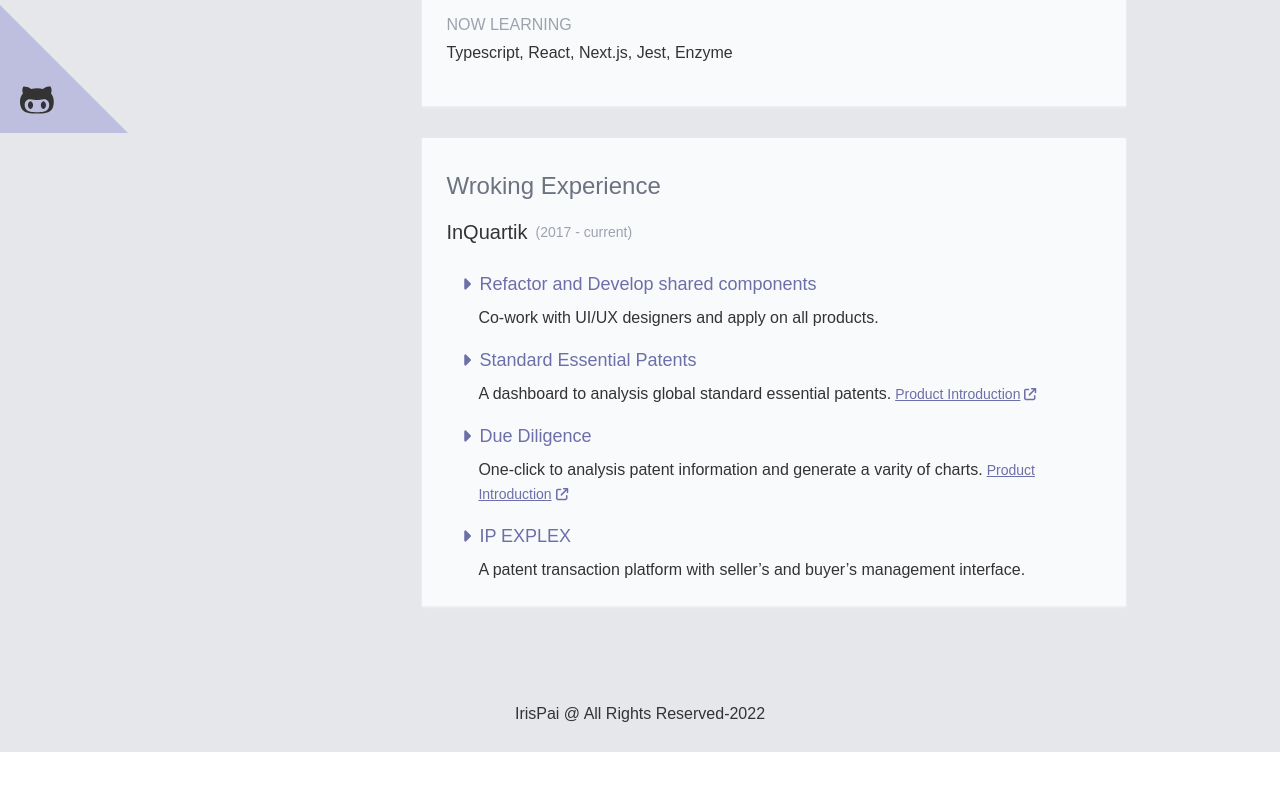
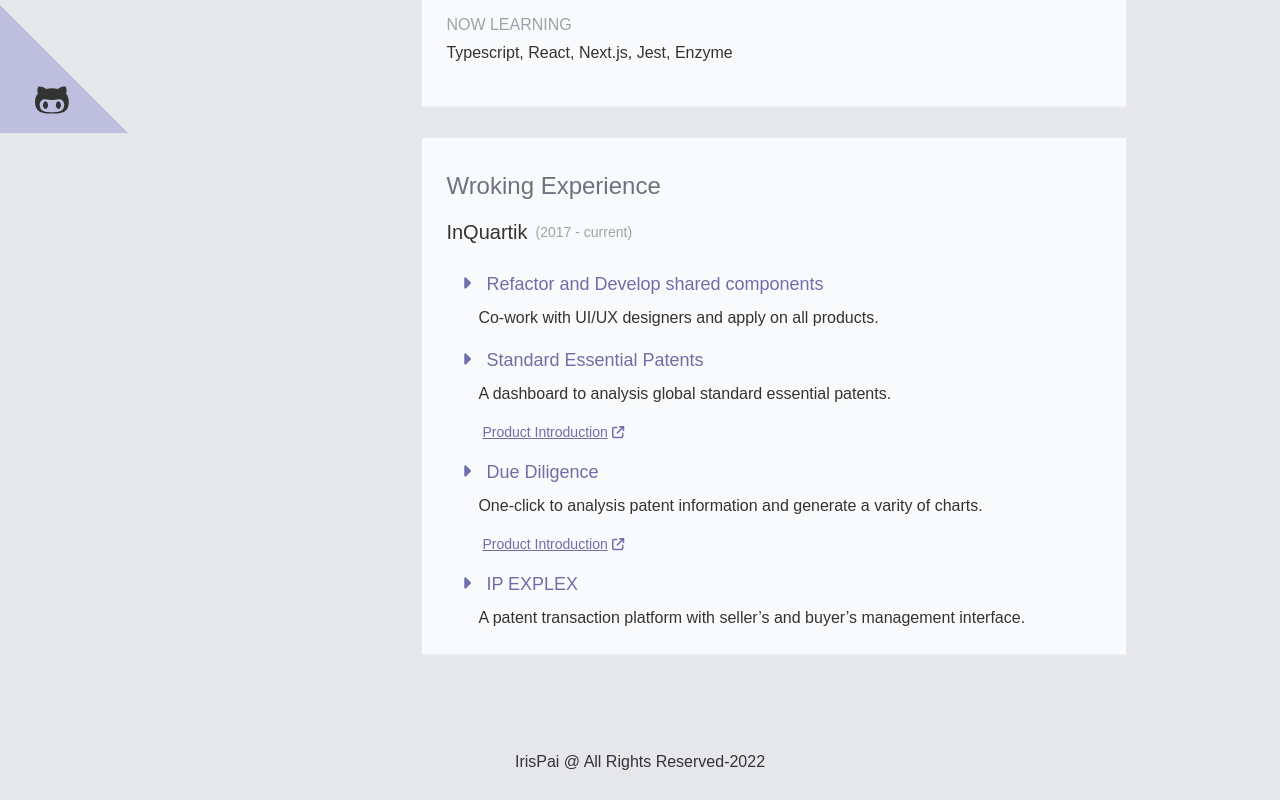
Before and after one commit to HiHiPoBang/smp-portfolio, a Next.js app: page / in a window 1280 px wide. Shown: the part 667-1467 px from the top of the page. Before the commit the page ends 1419 px from the top, so only its background shows below. Built offline with nearby package versions, Linux system fonts and the light colour scheme.

Commit message:
fix: fixed the size of fontawesome icon

```diff
--- a/components/WorkingExperience.tsx
+++ b/components/WorkingExperience.tsx
@@ -71,9 +71,11 @@ type IntroProps = {
 };
 const IntroLink = ({ link }: IntroProps) => {
   return (
-    <a className="ml-1 pt-4 text-sm underline text-secondary" href={link} target="_blank" rel="noreferrer">
+    <a className="flex ml-1 pt-4 text-sm underline text-secondary" href={link} target="_blank" rel="noreferrer">
       <span>Product Introduction</span>
-      <FontAwesomeIcon className="ml-1" size="sm" icon={['fas', 'arrow-up-right-from-square']} />
+      <span className="inline-block ml-1 w-4">
+        <FontAwesomeIcon size="sm" icon={['fas', 'arrow-up-right-from-square']} />
+      </span>
     </a>
   );
 };
@@ -83,7 +85,9 @@ type WorkingContentProps = {
 const WorkingContent = ({ children }: WorkingContentProps) => {
   return (
     <div className="flex items-center">
-      <FontAwesomeIcon className="mr-2 text-secondary" icon={['fas', 'caret-right']} />
+      <div className="mr-2 w-4 text-secondary">
+        <FontAwesomeIcon icon={['fas', 'caret-right']} />
+      </div>
       <H5 className="text-secondary">{children}</H5>
     </div>
   );
--- a/components/buttons/IconButton.tsx
+++ b/components/buttons/IconButton.tsx
@@ -13,6 +13,13 @@ type IconBtnProps = {
   $size: SizeProp;
   $variant: VariantProp;
 };
+const WIDTH_MAP = {
+  xl: 'w-16',
+  lg: 'w-14',
+  md: 'w-12',
+  sm: 'w-10',
+};
+const findWitdhStyle = (size: SizeProp) => WIDTH_MAP[size];
 const SIZE_MAP = {
   xl: 'text-4xl',
   lg: 'text-2xl',
@@ -26,6 +33,7 @@ const VARIANT_MAP = {
 };
 const findVariantStyle = (variant: VariantProp) => VARIANT_MAP[variant];
 const Button = tw.button<BtnProps>`
+  ${(props) => findWitdhStyle(props.$size)}
   ${(props) => findSizeStyle(props.$size)}
   ${(props) => findVariantStyle(props.$variant)}
 `;
--- a/pages/blog/[slug].tsx
+++ b/pages/blog/[slug].tsx
@@ -54,11 +54,15 @@ const Post: NextPage<Props> = ({ metaData, mdxSource, prevPost, nextPost }: Prop
     const linkContent = isNextPost ? (
       <span className="flex">
         {text}
-        <FontAwesomeIcon className="mt-1 ml-4" icon={['fas', iconType]} />
+        <div className="mt-0.5 w-6">
+          <FontAwesomeIcon className="mt-1 ml-4" icon={['fas', iconType]} />
+        </div>
       </span>
     ) : (
       <span className="flex">
-        <FontAwesomeIcon className="mt-1 mr-4" icon={['fas', iconType]} />
+        <div className="mt-0.5 w-6">
+          <FontAwesomeIcon className="mt-1 mr-4" icon={['fas', iconType]} />
+        </div>
         {text}
       </span>
     );
--- a/pages/blog/index.tsx
+++ b/pages/blog/index.tsx
@@ -28,11 +28,15 @@ const Blog: NextPage<Props> = ({ posts, total, page, size }: Props) => {
         {isNextPage ? (
           <>
             {text}
-            <FontAwesomeIcon icon={iconType} />
+            <div className="mt-0.5 w-6">
+              <FontAwesomeIcon icon={iconType} />
+            </div>
           </>
         ) : (
           <>
-            <FontAwesomeIcon icon={iconType} />
+            <div className="mt-0.5 w-6">
+              <FontAwesomeIcon icon={iconType} />
+            </div>
             {text}
           </>
         )}
```
